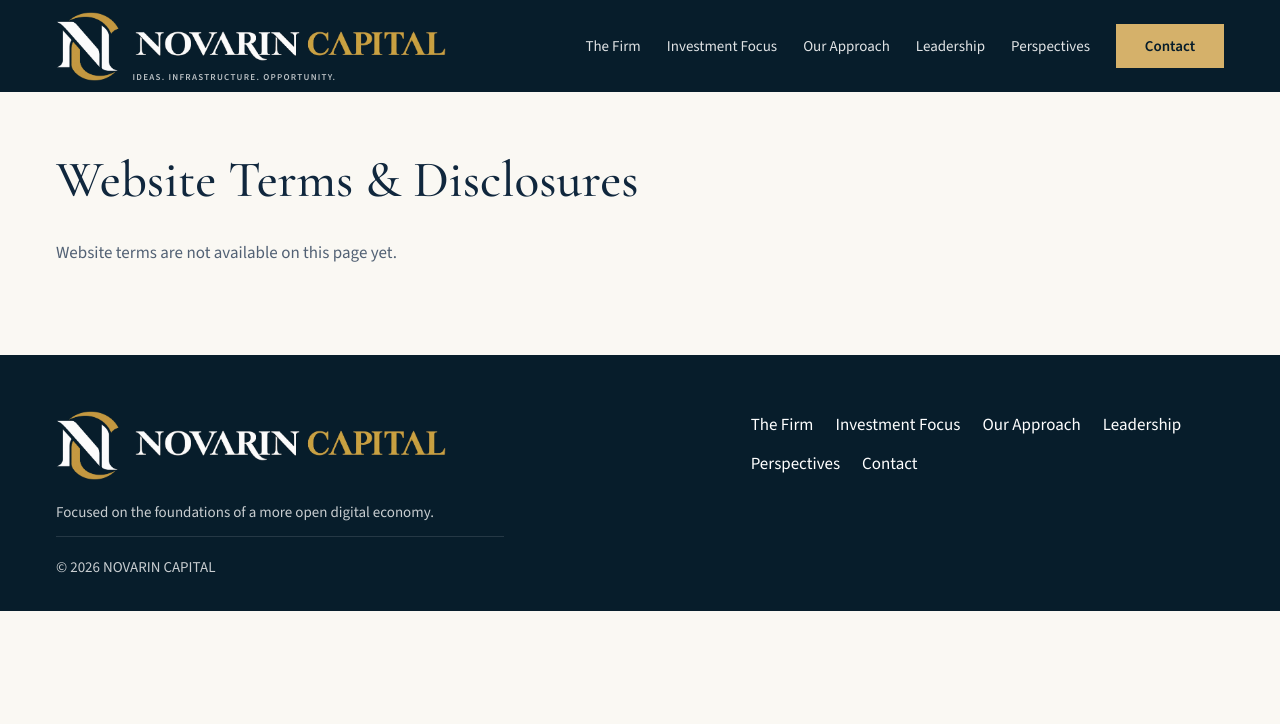
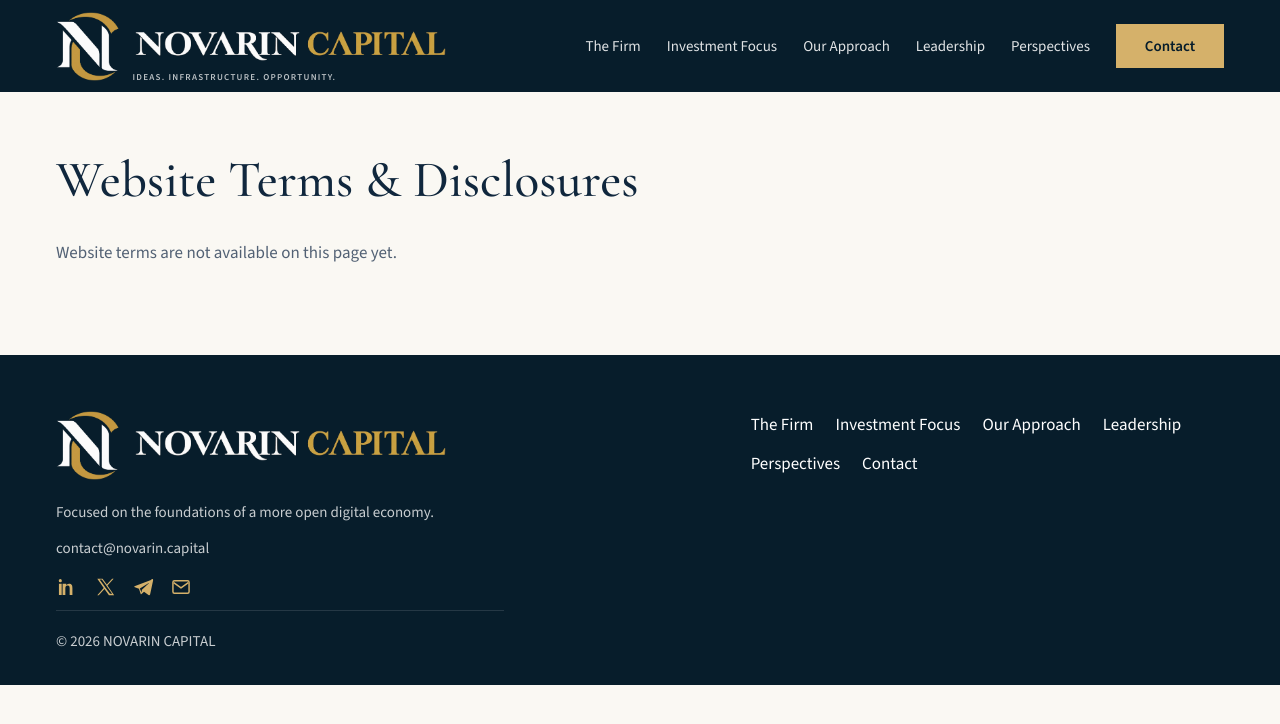
Before and after one commit to michaelarujune-ui/novarin-site, a React (Vite) app: page /terms in a window 1280 px wide. Shown: the top 724 px of the page. Built offline with nearby package versions, Linux system fonts and the light colour scheme.

Commit message:
contact-icon

```diff
--- a/src/components/icons/Icons.tsx
+++ b/src/components/icons/Icons.tsx
@@ -100,6 +100,39 @@ export function ArrowIcon({ className }: IconProps) {
   );
 }
 
+export function XIcon({ className }: IconProps) {
+  return (
+    <svg className={className} viewBox="0 0 24 24" aria-hidden="true" fill="currentColor">
+      <path d="M14.7 10.3 21.4 3h-1.6l-5.8 6.4L9.3 3H3.6l7 10.1L3.6 21h1.6l6.2-6.8 4.9 6.8h5.7l-7.3-10.7Zm-2.2 2.4-.7-1-5.7-7.8h2.4l4.6 6.3.7 1 6 8.2h-2.4l-4.9-6.7Z" />
+    </svg>
+  );
+}
+
+export function TelegramIcon({ className }: IconProps) {
+  return (
+    <svg className={className} viewBox="0 0 24 24" aria-hidden="true" fill="currentColor">
+      <path d="M20.7 4.3 3.4 11c-1.2.5-1.2 1.1-.2 1.4l4.4 1.4 1.7 5.2c.2.6.1.8.7.8.3 0 .5-.1.7-.4l2.4-2.3 4.9 3.6c.9.5 1.5.2 1.8-.8l3.2-15.1c.3-1.3-.5-1.9-1.3-1.5ZM8.6 13.6l9.3-5.8c.4-.3.8-.1.5.2l-7.6 6.9-.3 3.2-2-4.5Z" />
+    </svg>
+  );
+}
+
+export function MailIcon({ className }: IconProps) {
+  return (
+    <svg className={className} viewBox="0 0 24 24" aria-hidden="true" fill="none">
+      <rect x="3.2" y="5.2" width="17.6" height="13.6" rx="1.6" stroke="currentColor" strokeWidth="1.6" />
+      <path d="M4 7.2 12 13l8-5.8" stroke="currentColor" strokeWidth="1.6" strokeLinejoin="round" />
+    </svg>
+  );
+}
+
+export function LinkedInIcon({ className }: IconProps) {
+  return (
+    <svg className={className} viewBox="0 0 24 24" aria-hidden="true" fill="currentColor">
+      <path d="M4.7 3.4A1.7 1.7 0 1 0 4.7 6.8 1.7 1.7 0 0 0 4.7 3.4ZM3.2 8.4h3V20.6h-3V8.4Zm5.1 0h2.9v1.7h.1c.4-.8 1.4-1.6 2.9-1.6 3.1 0 3.7 2 3.7 4.7v7.4h-3v-6.6c0-1.6 0-3.6-2.2-3.6s-2.5 1.7-2.5 3.5v6.7h-3V8.4Z" />
+    </svg>
+  );
+}
+
 export function SearchIcon({ className }: IconProps) {
   return (
     <svg className={className} viewBox="0 0 32 32" aria-hidden="true" fill="none">
--- a/src/components/layout/SiteFooter.css
+++ b/src/components/layout/SiteFooter.css
@@ -56,6 +56,29 @@
   text-decoration: none;
 }
 
+.footer-contacts {
+  display: flex;
+  align-items: center;
+  gap: 16px;
+  margin-top: 16px;
+  color: var(--color-gold);
+}
+
+.footer-contacts a,
+.footer-contacts span {
+  display: inline-flex;
+  color: inherit;
+}
+
+.footer-contacts svg {
+  width: 22px;
+  height: 22px;
+}
+
+.footer-contacts a:hover {
+  color: var(--color-white);
+}
+
 .site-footer nav a:hover {
   color: var(--color-gold);
 }
--- a/src/components/layout/SiteFooter.tsx
+++ b/src/components/layout/SiteFooter.tsx
@@ -3,6 +3,7 @@ import { isPrivacyPublished } from "../../content/privacy";
 import { isTermsPublished } from "../../content/terms";
 import { footerItems, itemHref } from "../../config/navigation";
 import { currentYear, site } from "../../config/site";
+import { LinkedInIcon, MailIcon, TelegramIcon, XIcon } from "../icons/Icons";
 import { SectionContainer } from "../ui/SectionContainer";
 import "./SiteFooter.css";
 
@@ -38,6 +39,46 @@ export function SiteFooter() {
             <p>{site.footerNote}</p>
             {site.contactEmail ? <p>{site.contactEmail}</p> : null}
             {site.contactAddress ? <p>{site.contactAddress}</p> : null}
+            <div className="footer-contacts">
+              {site.linkedInUrl ? (
+                <a
+                  href={site.linkedInUrl}
+                  target="_blank"
+                  rel="noopener noreferrer"
+                  aria-label="Novarin Capital on LinkedIn"
+                >
+                  <LinkedInIcon />
+                </a>
+              ) : null}
+              {site.xUrl ? (
+                <a href={site.xUrl} target="_blank" rel="noopener noreferrer" aria-label="Novarin Capital on X">
+                  <XIcon />
+                </a>
+              ) : (
+                <span aria-hidden="true">
+                  <XIcon />
+                </span>
+              )}
+              {site.telegramUrl ? (
+                <a
+                  href={site.telegramUrl}
+                  target="_blank"
+                  rel="noopener noreferrer"
+                  aria-label="Novarin Capital on Telegram"
+                >
+                  <TelegramIcon />
+                </a>
+              ) : (
+                <span aria-hidden="true">
+                  <TelegramIcon />
+                </span>
+              )}
+              {site.contactEmail ? (
+                <a href={`mailto:${site.contactEmail}`} aria-label={`Email ${site.contactEmail}`}>
+                  <MailIcon />
+                </a>
+              ) : null}
+            </div>
           </div>
           <nav aria-label="Footer">
             <ul>
--- a/src/config/site.ts
+++ b/src/config/site.ts
@@ -10,6 +10,12 @@ export type SiteConfig = {
   contactEmail?: string;
   /** Verified postal address. Leave unset until supplied. */
   contactAddress?: string;
+  /** Public LinkedIn company page. */
+  linkedInUrl?: string;
+  /** Public X profile. Leave unset until the account is supplied. */
+  xUrl?: string;
+  /** Public Telegram profile. Leave unset until the account is supplied. */
+  telegramUrl?: string;
   /** HTTPS endpoint that accepts introduction submissions. */
   formEndpoint?: string;
   /** Set only after privacy handling for the form is approved. */
@@ -39,6 +45,8 @@ export const site: SiteConfig = {
   brandMark: "/images/novarin-mark.png",
   brandWordmark: "/images/novarin-wordmark.png",
   footerNote: "Focused on the foundations of a more open digital economy.",
+  contactEmail: "contact@novarin.capital",
+  linkedInUrl: "https://linkedin.com/company/novarin-capital",
 };
 
 export const currentYear = new Date().getFullYear();
```
Also changed, not shown: 1 other file (tests, documents, lock files or other folders).
